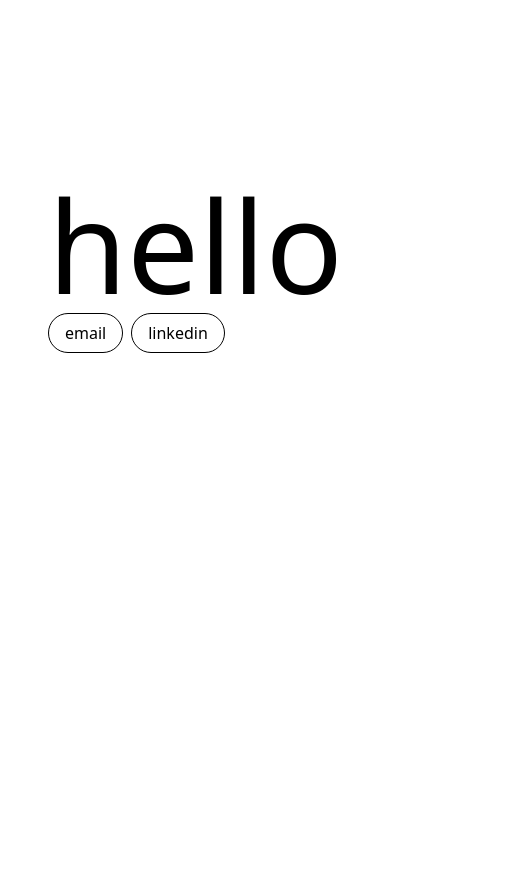
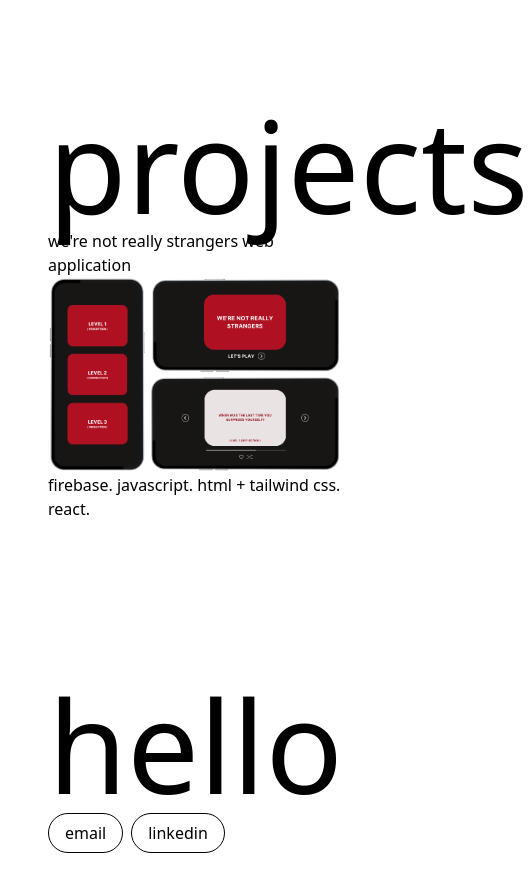
Before and after one commit to joelletiangco/joelletiangco.github.io, a plain HTML site: page index.html in a window 390 px wide. Shown: the part 5879-6770 px from the top of the page, 529 px wide, since content can reach past the window. Before the commit the page ends 6316 px from the top, so only its background shows below. Drawn offline with Linux system fonts and the light colour scheme.

Commit message:
added projects section

```diff
--- a/index.html
+++ b/index.html
@@ -17,9 +17,10 @@
         <a href="#" class="bg-white rounded-3xl sm:pl-8 pr-1 py-1 hover:text-stone_grey">joelle tiangco</a>
         <!-- <button class="text-black hover:text-gray-500  px-4">joelle tiangco</button> -->
         <div class="hidden sm:block bg-white rounded-3xl text-black">
-          <a href="#work" class="px-8 py-1 hover:text-stone_grey">work</a>
-          <a href="#about" class="px-8 py-1 hover:text-stone_grey">about</a>
-          <a href="#contact" class="px-8 py-1 hover:text-stone_grey">contact</a>
+          <a href="#about" class="px-6 py-1 hover:text-stone_grey">about</a>
+          <a href="#work" class="px-6 py-1 hover:text-stone_grey">work</a>
+          <a href="#projects" class="px-6 py-1 hover:text-stone_grey">projects</a>
+          <a href="#contact" class="px-6 py-1 hover:text-stone_grey">contact</a>
         </div>
     </nav>
 
@@ -32,6 +33,11 @@
             <h1 class="-mt-3 md:-mt-8">
                 &nbsp&nbsp<span class="hover:text-dark_aqua">t</span><span class="hover:text-slate_grey">i</span><span class="hover:text-pale_green">a</span><span class="hover:text-taupe">n</span><span class="hover:text-burnt_orange">g</span><span class="hover:text-pale_green">c</span><span class="hover:text-slate_grey">o</span>
             </h1>
+            <!-- <h1>
+                <span class="hover:text-seafoam">j</span>
+                <span class="hover:text-dark_aqua">o</span>
+                <span class="hover:text-deep_brown">e</span>
+            </h1> -->
 
             <!-- <h1>joelle</h1>
             <h1 class="-mt-3 md:-mt-8">&nbsp&nbsptiangco.</h1> -->
@@ -167,7 +173,53 @@
             </div>
         </div>
 
-        <div class="page4 lg:pl-30 xl:pl-20 lg:h-screen mt-20 mb-20 lg:mb-0 flex flex-col">
+        <div class="page4 md:px-35 mt-20 lg:mt-40 lg:pl-20 lg:pr-10">
+
+            <div id="projects">
+                <h1 class="text-9xl md:text lg:text-right lg:text-minigiant lg:font-medium hover:text-dark_red">
+                    projects
+                    <!-- <span class="hover:text-deep_navygreen">p</span>
+                    <span class="hover:text-seafoam">r</span>
+                    <span class="hover:text-taupe">o</span>
+                    <span class="hover:text-muted_aqua">j</span>
+                    <span class="hover:text-light_grey">e</span>
+                    <span class="hover:text-light_grey">c</span>
+                    <span class="hover:text-light_grey">t</span>
+                    <span class="hover:text-light_grey">s</span> -->
+                </h1>
+                <h2 class="lg:hidden text-xl sm:text-2xl md:text-4xl hover:text-dark_aqua"><span>we're not really strangers</span> web application</h2>
+            </div>
+
+            <div>
+                <div class="container mx-auto my-4 lg:my-8 lg:flex lg:justify-end">
+
+                    <div class="w-full lg:w-2/3 lg:order-1 lg:pr-10">
+                      <img class="w-full" src="./images/WNRS.png" alt="placeholder image">
+                    </div>
+
+                    <div class="w-full lg:w-1/3 lg:order-2">
+
+                        <div class="hidden lg:block">
+                            <h2><a href="https://www.werenotreallystrangers.com/" target="_blank" class="text-3xl xl:text-5xl italic font-semibold hover:text-dark_red">we're not really strangers</a></h2>
+                            <h2 class="text-3xl xl:text-5xl font-semibold hover">web application.</h2>
+
+                            <div class="mt-4 text-5xl xl:text-6xl">
+                                <h2 class="hover:text-burnt_orange">firebase.</h2>
+                                <h2 class="hover:text-muted_aqua">javascript.</h2>
+                                <h2 class="hover:text-stone_grey">html + <br>tailwind css.</h2>
+                                <h2 class="hover:text-dark_aqua">react.</h2>
+                            </div>
+                        </div>
+
+                        <div class="my-2 text-xl sm:text-2xl md:text-4xl block lg:hidden">
+                            <h2>firebase. javascript. html + tailwind css. react.</h2>
+                        </div>
+                    </div>
+                  </div>
+            </div>
+        </div>
+
+        <div class="page5 lg:pl-30 xl:pl-20 lg:h-screen mt-20 mb-20 lg:mb-0 flex flex-col">
 
             <div class="padding py-10 sm:py-20 lg:hidden"></div>
 
```
Also changed, not shown: images/WNRS.png (added).
